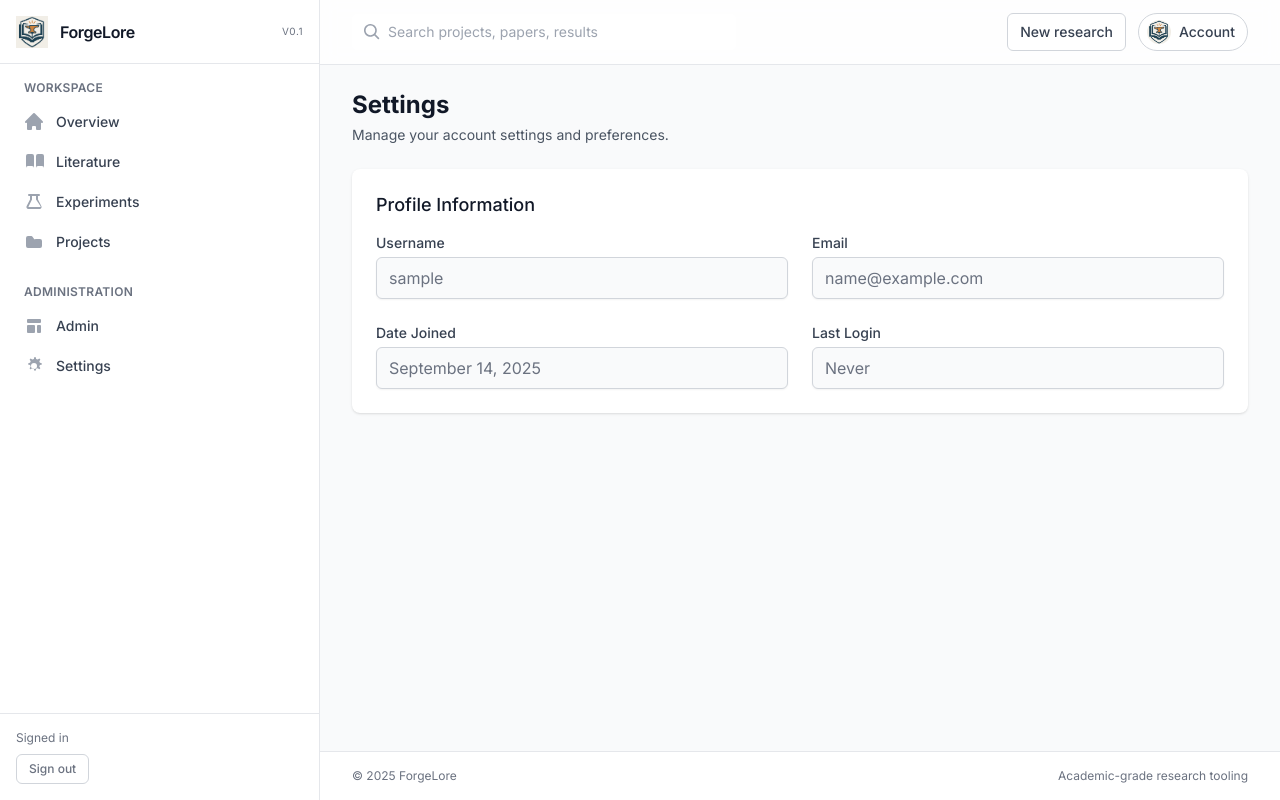
After one commit to maestromaximo/forgelore, a Django app: page /settings/ in a window 1280 px wide. The commit adds this page. Run offline with Django 5.2, Linux system fonts and the light colour scheme; the visitor is signed in with stand-in values (Sample User, id 1); some libraries are stand-ins or nearby versions.

Commit message:
Add settings page and update side menu for user profile management
- Introduced a new settings view to display user profile information, accessible only to logged-in users.
- Created a corresponding settings template to present user details such as username, email, date joined, and last login.
- Updated the side menu to include a link to the new settings page, enhancing navigation for users.

```diff
--- a/main/urls.py
+++ b/main/urls.py
@@ -23,5 +23,6 @@ urlpatterns = [
     path('projects/<int:pk>/notes/add/', views.projects_add_note, name='projects_add_note'),
     path('projects/<int:pk>/hypotheses/add/', views.projects_add_hypothesis, name='projects_add_hypothesis'),
     path('projects/<int:pk>/automation/status/', views.project_automation_status, name='project_automation_status'),
+    path('settings/', views.settings, name='settings'),
     path('api/transcribe/', views.transcribe_audio, name='transcribe_audio'),
 ]
--- a/main/views.py
+++ b/main/views.py
@@ -21,6 +21,12 @@ from django.middleware.csrf import get_token
 def home(request):
     """Landing page using templates/home.html."""
     return render(request, 'home.html')
+
+
+@login_required
+def settings(request):
+    """Settings page showing basic user profile information."""
+    return render(request, 'settings.html')
 
 
 @login_required
--- /dev/null
+++ b/templates/settings.html
@@ -0,0 +1,42 @@
+{% extends 'base.html' %}
+
+{% block page_header %}
+<div class="mb-6">
+  <h1 class="text-2xl font-bold text-gray-900">Settings</h1>
+  <p class="mt-1 text-sm text-gray-600">Manage your account settings and preferences.</p>
+</div>
+{% endblock %}
+
+{% block content %}
+<div class="bg-white shadow rounded-lg">
+  <div class="px-4 py-5 sm:p-6">
+    <h3 class="text-lg leading-6 font-medium text-gray-900 mb-4">Profile Information</h3>
+    <div class="grid grid-cols-1 gap-6 sm:grid-cols-2">
+      <div>
+        <label class="block text-sm font-medium text-gray-700">Username</label>
+        <div class="mt-1 block w-full px-3 py-2 border border-gray-300 rounded-md shadow-sm bg-gray-50 text-gray-500">
+          {{ user.username }}
+        </div>
+      </div>
+      <div>
+        <label class="block text-sm font-medium text-gray-700">Email</label>
+        <div class="mt-1 block w-full px-3 py-2 border border-gray-300 rounded-md shadow-sm bg-gray-50 text-gray-500">
+          {{ user.email|default:"Not provided" }}
+        </div>
+      </div>
+      <div>
+        <label class="block text-sm font-medium text-gray-700">Date Joined</label>
+        <div class="mt-1 block w-full px-3 py-2 border border-gray-300 rounded-md shadow-sm bg-gray-50 text-gray-500">
+          {{ user.date_joined|date:"F j, Y" }}
+        </div>
+      </div>
+      <div>
+        <label class="block text-sm font-medium text-gray-700">Last Login</label>
+        <div class="mt-1 block w-full px-3 py-2 border border-gray-300 rounded-md shadow-sm bg-gray-50 text-gray-500">
+          {{ user.last_login|date:"F j, Y g:i A"|default:"Never" }}
+        </div>
+      </div>
+    </div>
+  </div>
+</div>
+{% endblock %}
--- a/templates/sidemenu.html
+++ b/templates/sidemenu.html
@@ -53,7 +53,7 @@
         </a>
       </li>
       <li>
-        <a href="#" class="group flex items-center gap-3 rounded-md px-3 py-2 text-sm font-medium text-gray-700 hover:bg-gray-50 hover:text-gray-900">
+        <a href="{% url 'settings' %}" class="group flex items-center gap-3 rounded-md px-3 py-2 text-sm font-medium text-gray-700 hover:bg-gray-50 hover:text-gray-900">
           <!-- Icon: Cog -->
           <svg class="h-5 w-5 text-gray-400 group-hover:text-gray-600" viewBox="0 0 20 20" fill="currentColor" aria-hidden="true"><path fill-rule="evenodd" d="M11.983 1.882a1 1 0 00-1.966 0l-.138 1.104a6.967 6.967 0 00-1.486.615l-.957-.69a1 1 0 00-1.414 1.414l.69.957c-.246.47-.458.965-.615 1.486l-1.104.138a1 1 0 000 1.966l1.104.138c.157.521.369 1.016.615 1.486l-.69.957a1 1 0 101.414 1.414l.957-.69c.47.246.965.458 1.486.615l.138 1.104a1 1 0 001.966 0l.138-1.104c.521-.157 1.016-.369 1.486-.615l.957.69a1 1 0 001.414-1.414l-.69-.957c.246-.47.458-.965.615-1.486l1.104-.138a1 1 0 000-1.966l-1.104-.138a6.967 6.967 0 00-.615-1.486l.69-.957a1 1 0 00-1.414-1.414l-.957.69a6.967 6.967 0 00-1.486-.615l-.138-1.104zM10 13a3 3 0 110-6 3 3 0 010 6z" clip-rule="evenodd"/></svg>
           <span>Settings</span>
```
